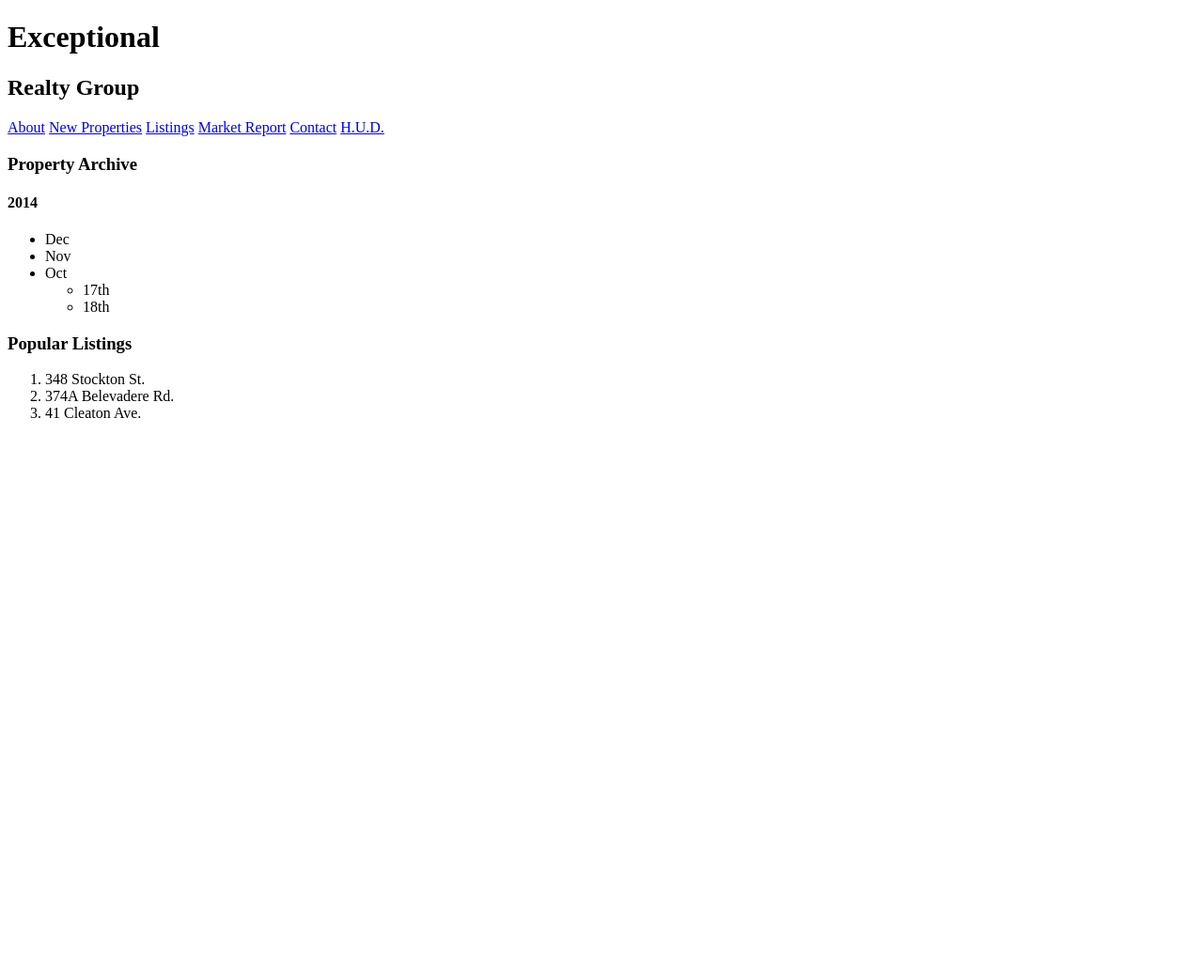
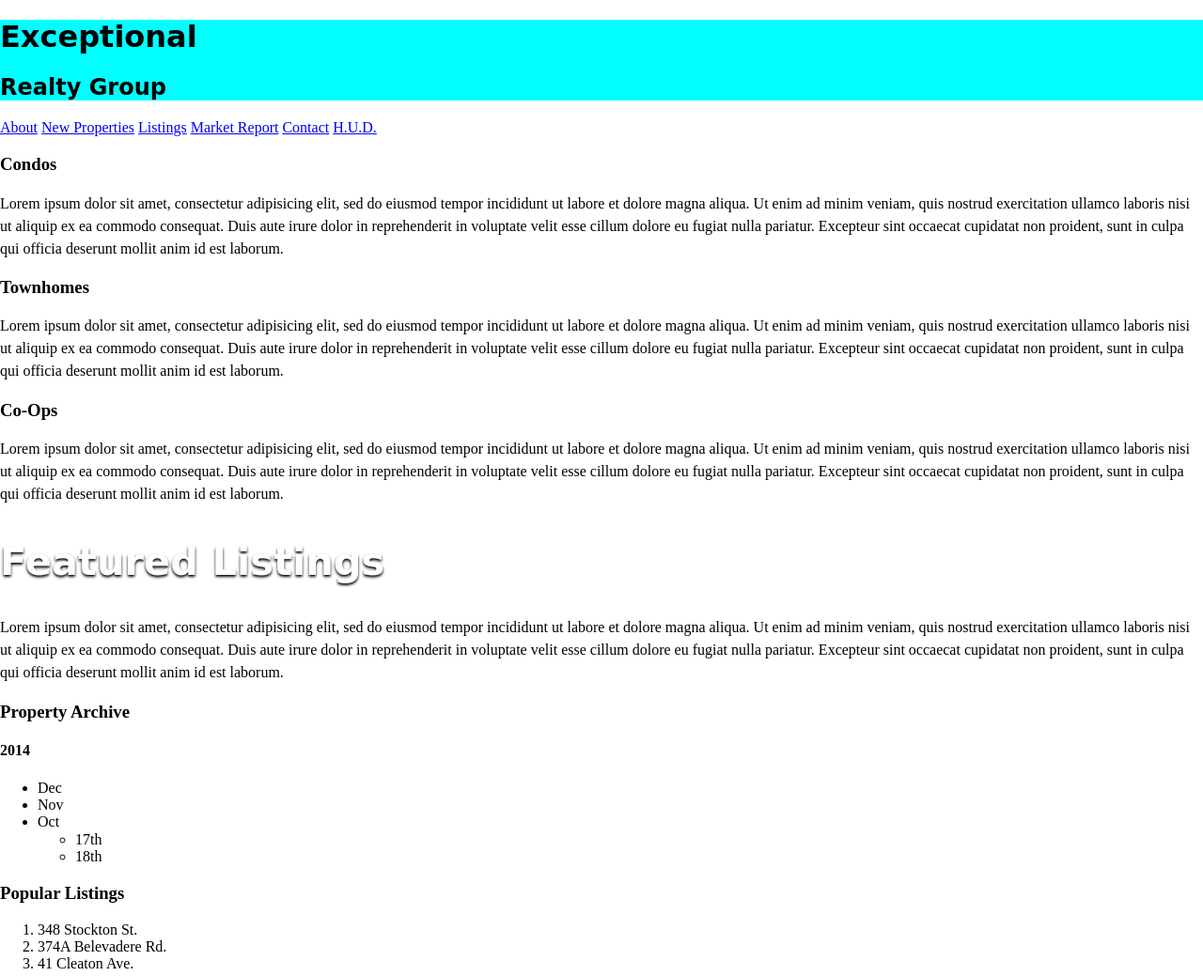
Before and after one commit to KennyMiyasato/exceptional-realty, a plain HTML site: page real-estate-listings.html in a window 1280 px wide. Shown: the whole page at 94% size. Before the commit the page ends 800 px from the top, so only its background shows below. Drawn offline with nearby package versions, Linux system fonts and the light colour scheme; a web font is replaced by a local one.

Commit message:
add css style to all pages

```diff
--- /dev/null
+++ b/css/style.css
@@ -0,0 +1,70 @@
+@import url(http://fonts.googleapis.com/css?family=Elsie+Swash+Caps:400,900);
+@import url(http://fonts.googleapis.com/css?family=Clicker+Script);
+
+/* This is a comment! */
+
+/* CSS Syntax:
+
+selector {
+	property: value;
+	property: value;
+}
+
+*/
+
+/* Type selector */
+
+p { /* select all <p> */
+	font-size: 1em; /* 16px, ?pt, 100%, 1em */
+	line-height: 1.5em;
+}
+
+figcaption {
+	/*font-weight: normal;
+	font-size: 0.75em;
+	line-height: 1.5em;
+	font-family: Georgia, "New Times Roman", serif; */
+	font: normal 0.75em/1.5em 'Elsie Swash Caps', cursive;
+	color: #777;
+	text-align: right;
+}
+
+/* Class selector (applied to as many elements as you like) */
+
+.milk-text { /* select elements with class="milk-text" */
+	font: bold 2.6em 'Elsie Swash Caps', cursive;
+	color: white;
+	text-shadow: 0 2px 3px #000;
+}
+
+/* ID selector (apply to one unique element per page) */
+
+#logo { /* select elements with id="milk-text" */
+	background: aqua
+}
+
+/* Descendent Selector */
+
+#logo h1 { /* selects <h1> if inside the id="logo" */
+	font-family: 'Clicker Script', cursive;
+}
+
+#logo h2 {
+	font-family: 'Elsie Swash Caps', cursive;
+}
+
+/* Pseudo Selector */
+
+#details a:link, #details a:visited {
+	color: black;
+	text-decoration: none;
+}
+
+#details a:hover {
+	color: black;
+	text-decoration: underline;
+}
+
+#details a:active {
+	color: red;
+}
--- a/real-estate-listings.html
+++ b/real-estate-listings.html
@@ -3,25 +3,53 @@
     <head>
         <meta charset="utf-8">
         <title>Exceptional Realty Group - Luxury Homes - Listings</title>
+        <link rel="stylesheet" href="https://cdnjs.cloudflare.com/ajax/libs/normalize/3.0.2/normalize.min.css">
+		<link rel="stylesheet" href="css/style.css">
+		<script src="https://cdnjs.cloudflare.com/ajax/libs/modernizr/2.8.3/modernizr.min.js"></script>
     </head>
+
     <body>
-
+	    <header>
+	    	<div id="logo">
 				<h1>Exceptional</h1>
 				<h2>Realty Group</h2>
+			</div>
 
-		<!-- links -->
+			<nav>
 				<a href="index.html">About</a>
 				<a href="new-properties.html">New Properties</a>
 				<a href="real-estate-listings.html">Listings</a>
 				<a href="market-report.html">Market Report</a>
 				<a href="contact.html">Contact</a>
 				<a href="http://hud.gov" target="_blank">H.U.D.</a>
+			</nav>
+		</header>
 
+
+		<section>
+			<h3>Condos</h3>
+			<p>Lorem ipsum dolor sit amet, consectetur adipisicing elit, sed do eiusmod tempor incididunt ut labore et dolore magna aliqua. Ut enim ad minim veniam, quis nostrud exercitation ullamco laboris nisi ut aliquip ex ea commodo consequat. Duis aute irure dolor in reprehenderit in voluptate velit esse cillum dolore eu fugiat nulla pariatur. Excepteur sint occaecat cupidatat non proident, sunt in culpa qui officia deserunt mollit anim id est laborum.</p>
+		</section>
+
+		<section>
+			<h3>Townhomes</h3>
+			<p>Lorem ipsum dolor sit amet, consectetur adipisicing elit, sed do eiusmod tempor incididunt ut labore et dolore magna aliqua. Ut enim ad minim veniam, quis nostrud exercitation ullamco laboris nisi ut aliquip ex ea commodo consequat. Duis aute irure dolor in reprehenderit in voluptate velit esse cillum dolore eu fugiat nulla pariatur. Excepteur sint occaecat cupidatat non proident, sunt in culpa qui officia deserunt mollit anim id est laborum.</p>
+		</section>
+
+		<section>
+			<h3>Co-Ops</h3>
+			<p>Lorem ipsum dolor sit amet, consectetur adipisicing elit, sed do eiusmod tempor incididunt ut labore et dolore magna aliqua. Ut enim ad minim veniam, quis nostrud exercitation ullamco laboris nisi ut aliquip ex ea commodo consequat. Duis aute irure dolor in reprehenderit in voluptate velit esse cillum dolore eu fugiat nulla pariatur. Excepteur sint occaecat cupidatat non proident, sunt in culpa qui officia deserunt mollit anim id est laborum.</p>
+		</section>
+
+		<h2 class="milk-text">Featured Listings</h2>
+
+		<section>
+			<p>Lorem ipsum dolor sit amet, consectetur adipisicing elit, sed do eiusmod tempor incididunt ut labore et dolore magna aliqua. Ut enim ad minim veniam, quis nostrud exercitation ullamco laboris nisi ut aliquip ex ea commodo consequat. Duis aute irure dolor in reprehenderit in voluptate velit esse cillum dolore eu fugiat nulla pariatur. Excepteur sint occaecat cupidatat non proident, sunt in culpa qui officia deserunt mollit anim id est laborum.</p>
+		</section>
+
+		<section>
 			<h3>Property Archive</h3>
 			<h4>2014</h4>
-
-		<!-- unordered list -->
-
 			<ul>
 			    <li>Dec</li>
 			    <li>Nov</li>
@@ -32,15 +60,16 @@
 			    	</ul>
 			    </li>
 			</ul>
+		</section>
 
-
+		<section>
 			<h3>Popular Listings</h3>
-		<!-- ordered list -->
 				<ol>
 				    <li>348 Stockton St.</li>
 				    <li>374A Belevadere Rd.</li>
 				    <li>41 Cleaton Ave.</li>
 				</ol>
+		</section>
 
     </body>
 </html>
```
Also changed, not shown: contact.html (+3 -6 lines), index.html (+41 -17 lines), market-report.html (+3 -0 lines), new-properties.html (+3 -0 lines). Lines whose indentation alone changed are shown as unchanged.
